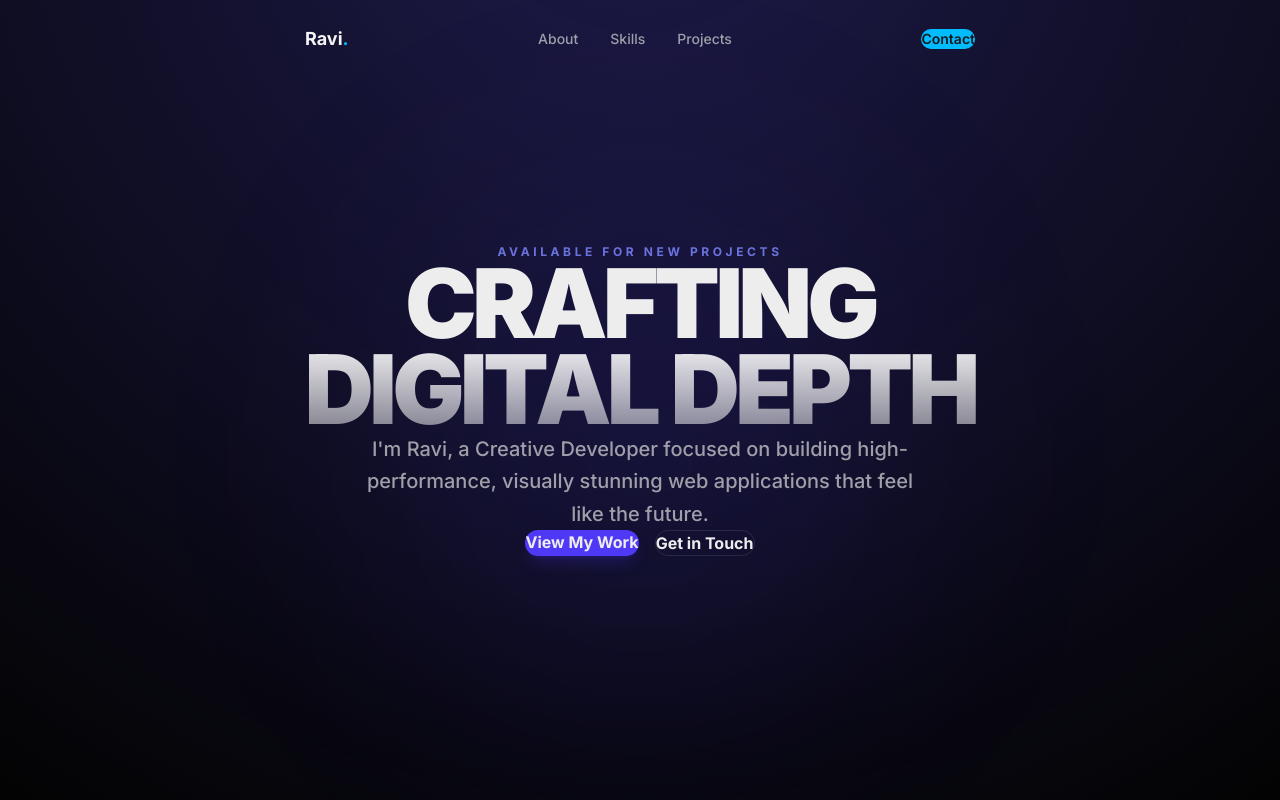
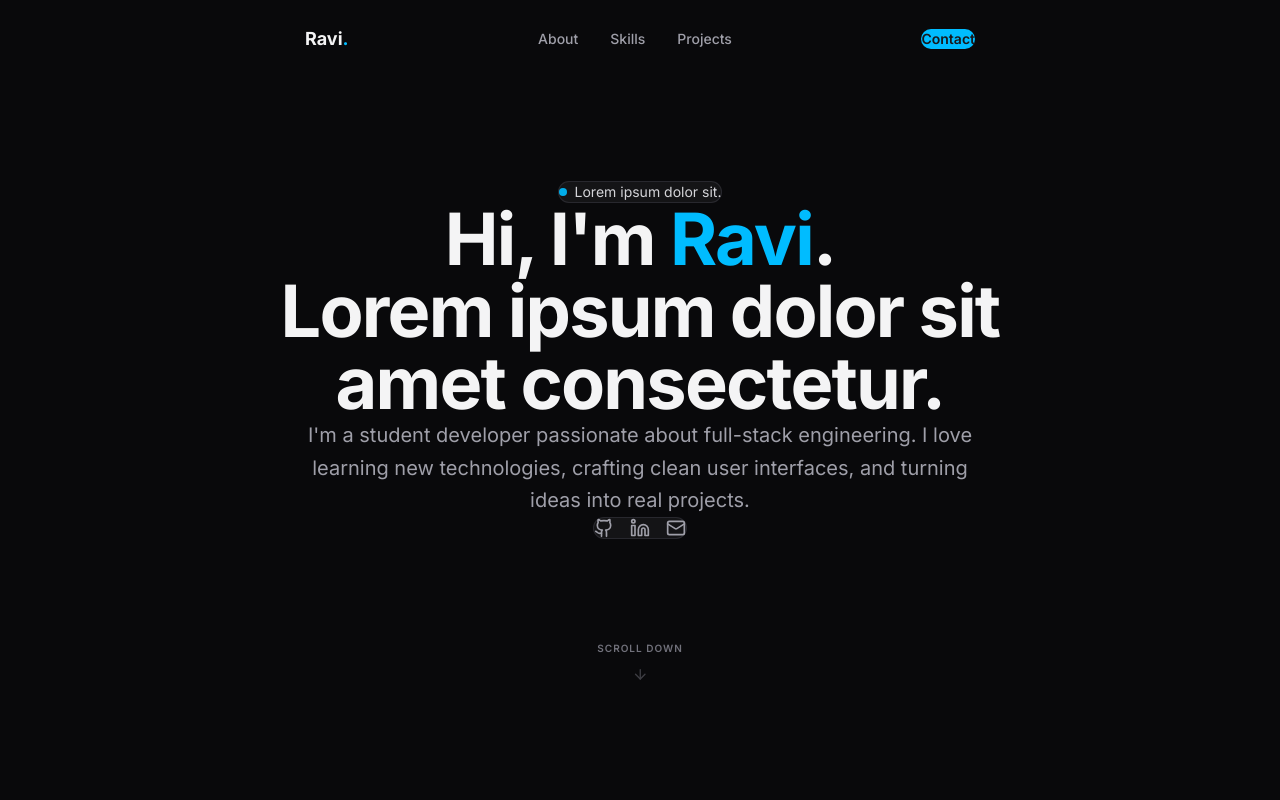
Before and after one commit to mr-ravi-ladumor/my-portfolio, a Next.js app: page / in a window 1280 px wide. Shown: the top 800 px of the page. Built offline with nearby package versions, Linux system fonts and the light colour scheme.

Commit message:
improved: home ui and style

```diff
--- a/app/globals.css
+++ b/app/globals.css
@@ -1,10 +1,12 @@
 @import "tailwindcss";
 
 :root {
-  --background: #030303;
-  --foreground: #ededed;
-  --accent: #6366f1;
-  --accent-glow: rgba(99, 102, 241, 0.15);
+  --bg: #09090b;
+  /* zinc-950 */
+  --fg: #fafafa;
+  /* zinc-50 */
+  --accent: #38bdf8;
+  /* sky-400 */
 }
 
 * {
@@ -18,57 +20,32 @@
 }
 
 body {
-  background-color: var(--background);
-  color: var(--foreground);
-  background-image:
-    radial-gradient(circle at 50% -20%, #1e1b4b, transparent),
-    radial-gradient(circle at 0% 0%, #030303, #030303);
-  background-attachment: fixed;
+  background-color: var(--bg);
+  color: var(--fg);
   overflow-x: hidden;
   -webkit-font-smoothing: antialiased;
 }
 
-/* Premium Glassmorphism */
-.glass {
-  background: rgba(255, 255, 255, 0.01);
-  backdrop-filter: blur(12px) saturate(150%);
-  border: 1px solid rgba(255, 255, 255, 0.08);
-  box-shadow: 0 8px 32px 0 rgba(0, 0, 0, 0.8);
-}
-
-/* Subtitle/Small Text style */
-.text-muted {
-  color: #94a3b8;
-  letter-spacing: 0.02em;
-}
-
-/* Accent Glow Effect */
-.glow-on-hover:hover {
-  box-shadow: 0 0 20px var(--accent-glow);
-  border-color: var(--accent);
-}
-
-/* Section divider */
-.section-divider {
-  height: 1px;
-  background: linear-gradient(90deg, transparent, rgba(99, 102, 241, 0.3), transparent);
+/* Custom Selection */
+::selection {
+  background-color: var(--accent);
+  color: #09090b;
 }
 
 /* Scrollbar */
 ::-webkit-scrollbar {
-  width: 4px;
+  width: 6px;
 }
 
 ::-webkit-scrollbar-track {
-  background: #030303;
+  background: var(--bg);
 }
 
 ::-webkit-scrollbar-thumb {
-  background: #1e1b4b;
-  border-radius: 4px;
+  background: #27272a;
+  border-radius: 10px;
 }
 
-::selection {
-  background: var(--accent);
-  color: #fff;
+::-webkit-scrollbar-thumb:hover {
+  background: #3f3f46;
 }
--- a/app/page.tsx
+++ b/app/page.tsx
@@ -1,64 +1,123 @@
-import About from "@/components/About";
-import Skills from "@/components/Skills";
-import Projects from "@/components/Projects";
-import Contact from "@/components/Contact";
-import Footer from "@/components/Footer";
+"use client";
+
+import { motion } from "framer-motion";
+import { Github, Linkedin, Mail, Code2, ArrowDownRight } from "lucide-react";
 
 export default function Home() {
   return (
-    <div className="flex flex-col items-center">
-      {/* Hero Section */}
-      <section id="home" className="relative w-full h-screen flex flex-col items-center justify-center text-center px-4 overflow-hidden">
+    <main className="flex flex-col min-h-screen bg-[#09090b]">
 
-        {/* Decorative Background Element */}
-        <div className="absolute top-1/4 w-[500px] h-[500px] bg-indigo-600/10 blur-[120px] rounded-full -z-10" />
+      {/* ── HERO SECTION ── */}
+      <section className="relative w-full min-h-[90vh] flex flex-col justify-center items-center px-6 overflow-hidden">
 
-        <span className="text-indigo-400 text-xs font-bold tracking-[0.3em] uppercase mb-6 animate-pulse">
-          Available for new projects
-        </span>
+        {/* Subtle background glow effect */}
+        <div className="absolute top-1/2 left-1/2 -translate-x-1/2 -translate-y-1/2 w-[600px] h-[500px] bg-sky-500/10 blur-[120px] rounded-full pointer-events-none -z-10" />
 
-        <h1 className="text-5xl md:text-8xl font-black tracking-tighter mb-8 leading-[0.9]">
-          CRAFTING <br />
-          <span className="text-transparent bg-clip-text bg-gradient-to-b from-white to-white/40">
-            DIGITAL DEPTH
-          </span>
-        </h1>
+        <div className="max-w-3xl w-full flex flex-col items-center mt-20 text-center">
 
-        <p className="max-w-xl text-zinc-400 text-lg md:text-xl font-medium leading-relaxed mb-10">
-          I&apos;m Ravi, a Creative Developer focused on building high-performance,
-          visually stunning web applications that feel like the future.
-        </p>
+          {/* Badge: Student Info */}
+          <motion.div
+            initial={{ opacity: 0, scale: 0.9 }}
+            animate={{ opacity: 1, scale: 1 }}
+            transition={{ duration: 0.5 }}
+            className="inline-flex items-center gap-2 px-4 py-2 rounded-full bg-zinc-800/40 border border-zinc-700/50 text-zinc-300 text-xs sm:text-sm mb-10"
+          >
+            <span className="w-2 h-2 rounded-full bg-sky-400 animate-pulse" />
+            Lorem ipsum dolor sit.
+          </motion.div>
 
-        <div className="flex gap-4">
-          <a href="#projects" className="px-8 py-4 bg-indigo-600 rounded-2xl font-bold hover:bg-indigo-500 transition-all hover:scale-105 active:scale-95 shadow-lg shadow-indigo-600/20">
-            View My Work
+          {/* Headline */}
+          <motion.h1
+            initial={{ opacity: 0, y: 20 }}
+            animate={{ opacity: 1, y: 0 }}
+            transition={{ duration: 0.5, delay: 0.1 }}
+            className="text-5xl sm:text-7xl font-bold tracking-tight text-zinc-100 mb-6"
+          >
+            Hi, I&apos;m <span className="text-sky-400">Ravi</span>.<br />
+            Lorem ipsum dolor sit amet consectetur.
+          </motion.h1>
+
+          {/* Subtext */}
+          <motion.p
+            initial={{ opacity: 0, y: 20 }}
+            animate={{ opacity: 1, y: 0 }}
+            transition={{ duration: 0.5, delay: 0.2 }}
+            className="text-lg sm:text-xl text-zinc-400 mb-10 max-w-2xl mx-auto leading-relaxed"
+          >
+            I&apos;m a student developer passionate about full-stack engineering.
+            I love learning new technologies, crafting clean user interfaces,
+            and turning ideas into real projects.
+          </motion.p>
+
+          {/* Call to Actions & Socials */}
+          <motion.div
+            initial={{ opacity: 0, y: 20 }}
+            animate={{ opacity: 1, y: 0 }}
+            transition={{ duration: 0.5, delay: 0.3 }}
+            className="flex flex-col sm:flex-row p-4 items-center gap-4 sm:gap-6"
+          >
+            {/* Primary Action */}
+            {/* Social Icons inside pill */}
+            <div className="flex items-center gap-4 p-4 bg-zinc-800/40 border border-zinc-700/50 rounded-full">
+              <a
+                href="https://github.com"
+                target="_blank"
+                rel="noreferrer"
+                className="p-2.5 rounded-full text-zinc-400 hover:text-sky-400 hover:bg-zinc-700/50 transition-colors"
+              >
+                <Github className="w-5 h-5" />
               </a>
-          <a href="#contact" className="px-8 py-4 border border-white/10 rounded-2xl font-bold hover:bg-white/5 transition-all hover:scale-105 active:scale-95">
-            Get in Touch
+              <a
+                href="https://linkedin.com"
+                target="_blank"
+                rel="noreferrer"
+                className="p-2.5 rounded-full text-zinc-400 hover:text-sky-400 hover:bg-zinc-700/50 transition-colors"
+              >
+                <Linkedin className="w-5 h-5" />
+              </a>
+              <a
+                href="#contact"
+                className="p-2.5 rounded-full text-zinc-400 hover:text-sky-400 hover:bg-zinc-700/50 transition-colors"
+              >
+                <Mail className="w-5 h-5" />
               </a>
             </div>
+          </motion.div>
+        </div>
+
+        {/* Scroll down indicator */}
+        <motion.div
+          initial={{ opacity: 0 }}
+          animate={{ opacity: 1 }}
+          transition={{ duration: 1, delay: 1.5 }}
+          className="absolute bottom-10 left-1/2 -translate-x-1/2 flex flex-col items-center gap-2 text-zinc-500"
+        >
+          <span className="text-[10px] uppercase tracking-widest font-semibold">Scroll down</span>
+          <motion.div
+            animate={{ y: [0, 8, 0] }}
+            transition={{ duration: 1.5, repeat: Infinity, ease: "easeInOut" }}
+          >
+            <ArrowDownRight className="w-4 h-4 rotate-45 opacity-50" />
+          </motion.div>
+        </motion.div>
+
       </section>
 
-      {/* Section divider */}
-      <div className="section-divider w-full" />
-
-      {/* About Section */}
+      {/*
          <About />
-      <div className="section-divider w-full" />
-
-      {/* Skills Section */}
          <Skills />
-      <div className="section-divider w-full" />
-
-      {/* Projects Section */}
          <Projects />
-      <div className="section-divider w-full" />
-
-      {/* Contact Section */}
          <Contact />
-
-      {/* Footer */}
          <Footer />
-    </div>
+      */}
+      <div id="about" className="h-screen w-full" />
+    </main>
   );
 }
+function ArrowDown(props: any) {
+  return (
+    <svg {...props} xmlns="http://www.w3.org/2000/svg" width="24" height="24" viewBox="0 0 24 24" fill="none" stroke="currentColor" strokeWidth="2" strokeLinecap="round" strokeLinejoin="round">
+      <path d="M12 5v14M19 12l-7 7-7-7" />
+    </svg>
+  );
+}
```
Lines whose indentation alone changed are shown as unchanged.
